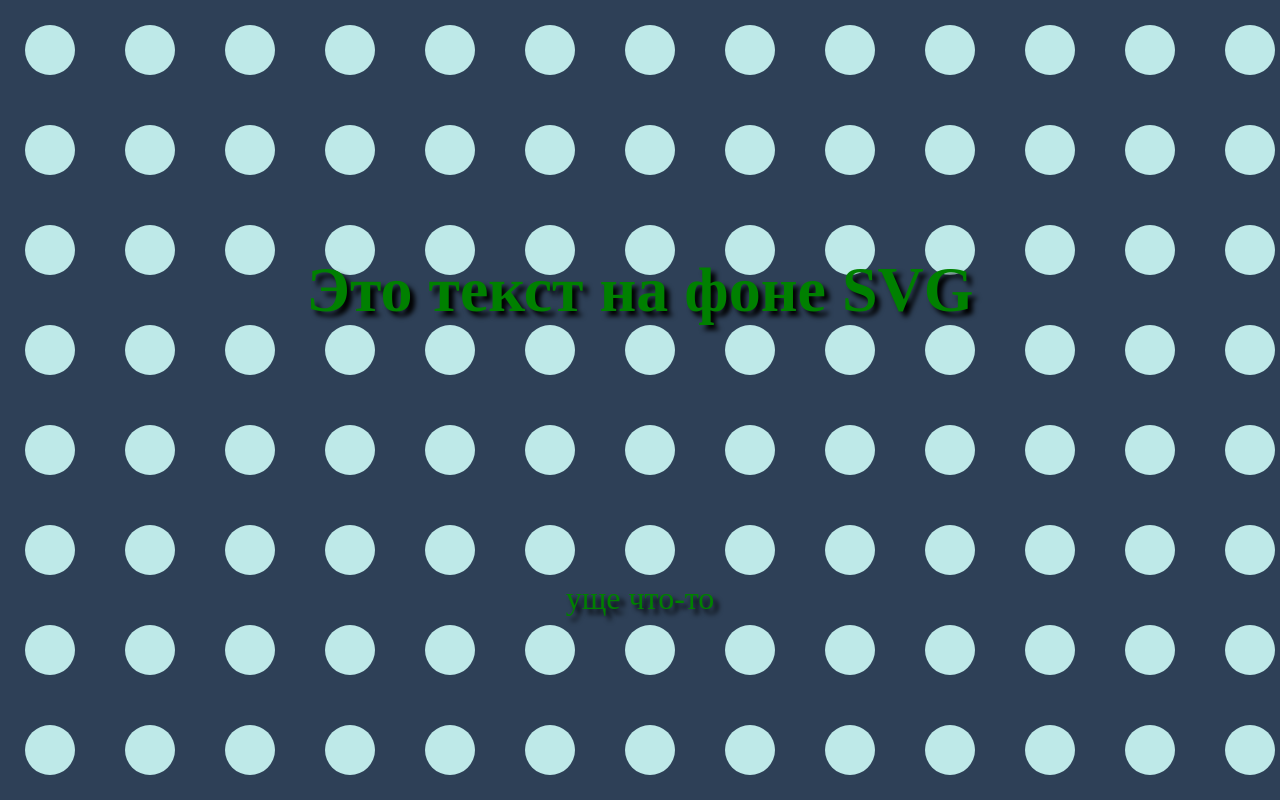
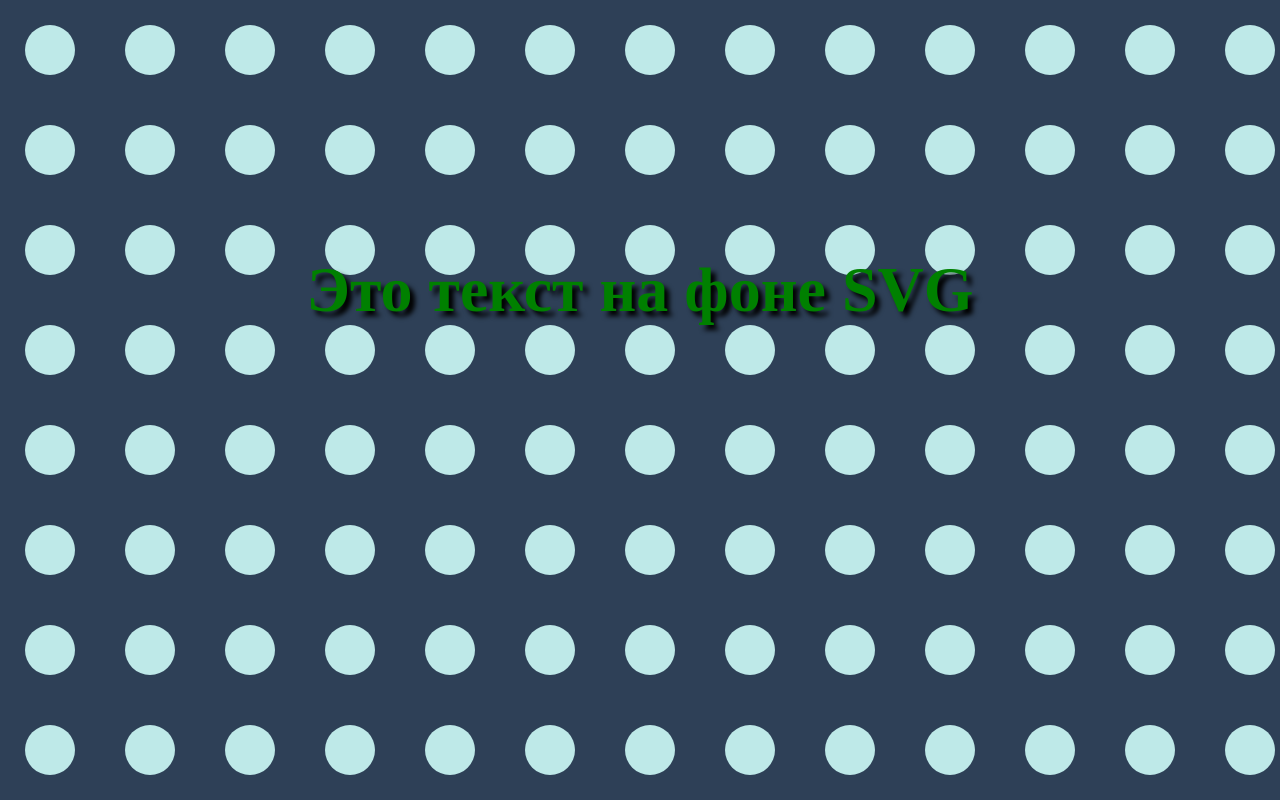
Before and after one commit to EvgeniyaRo/testgit, a plain HTML site: page index.html in a window 1280 px wide. Drawn offline with Linux system fonts and the light colour scheme.

Commit message:
5 commit

```diff
--- a/index.html
+++ b/index.html
@@ -9,6 +9,6 @@
 	<div>
    <h1>Это текст на фоне SVG</h1>
 </div>
-<div>уще что-то</div>
+
 </body>
 </html>
```
